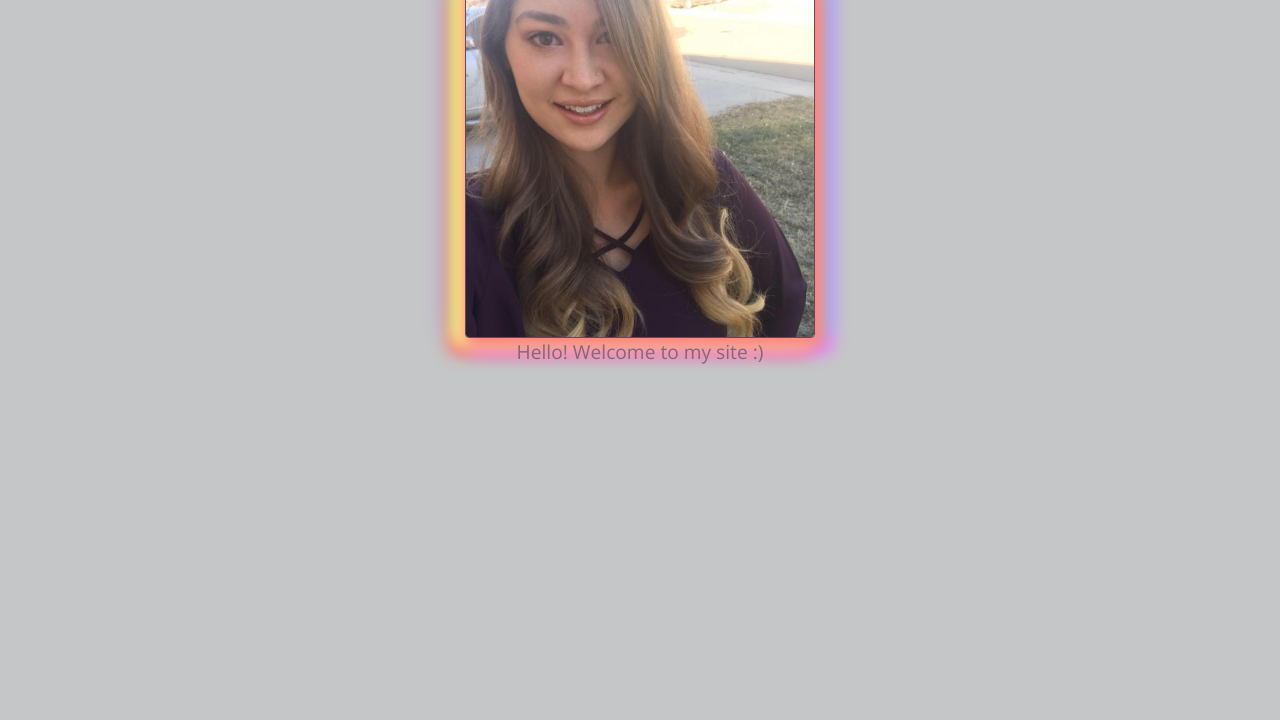
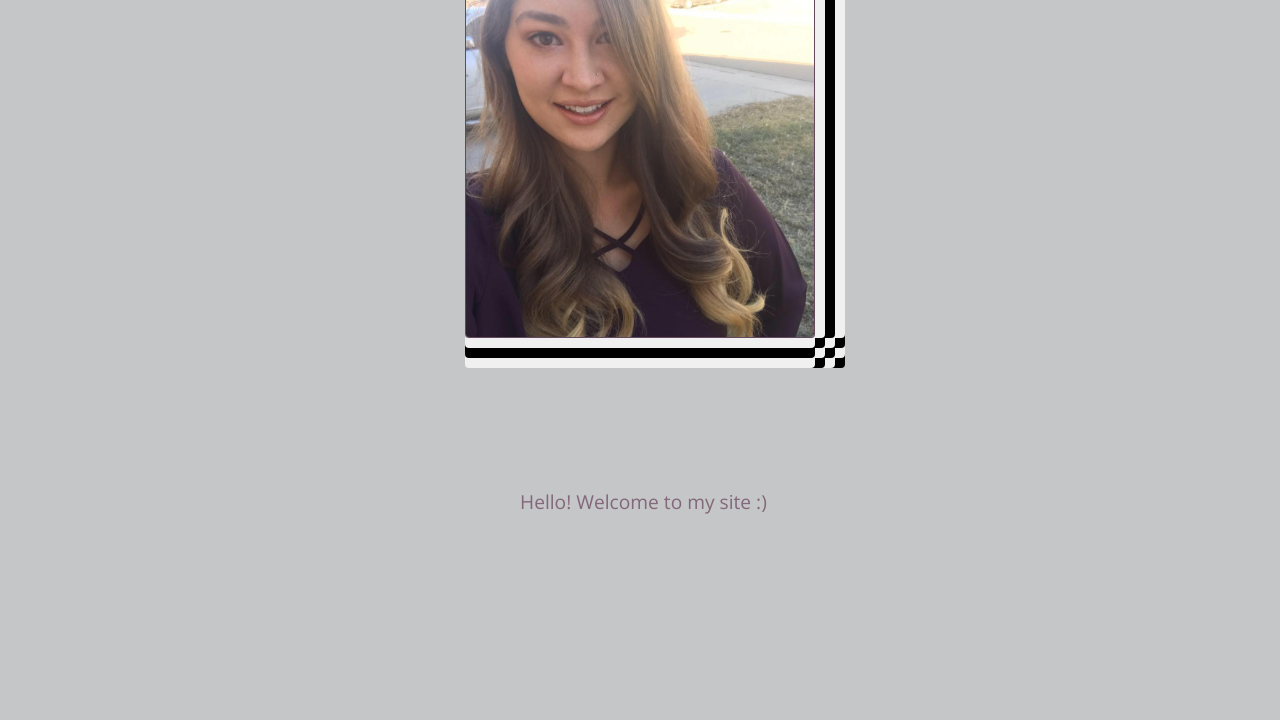
Before and after one commit to amandap333/amandap, a Gatsby site: page / in a window 1280 px wide. Shown: the part 138-858 px from the top of the page. Built offline with nearby package versions, Linux system fonts and the light colour scheme; Gatsby itself is replaced by a stand-in of ours.

```diff
--- a/src/global-scss/_images.scss
+++ b/src/global-scss/_images.scss
@@ -58,3 +58,13 @@
       -webkit-box-shadow: 0px 0px 0px 5px #A0A0A0, inset 0px 10px 27px -8px #141414, inset 0px -10px 27px -8px #A31925, 0px 0px 8px 12px rgba(239,207,255,0.84);
     box-shadow: 0px 0px 0px 5px  $primary , inset 0px 10px 27px -8px #141414, inset 0px -10px 27px -8px #A31925, 0px 0px 8px 12px $secondary;
     }
+
+    .checker {
+      -webkit-box-shadow: 10px 0 0 #F0F0F0, 20px 0 0 #000, 30px 0 0 #F0F0F0, 0 10px 0 #F0F0F0, 10px 10px 0 #000, 20px 10px 0 #F0F0F0, 30px 10px 0 #000, 0 20px 0 #000, 10px 20px 0 #F0F0F0, 20px 20px 0 #000, 30px 20px 0 #F0F0F0, 0 30px 0 #F0F0F0, 10px 30px 0 #000, 20px 30px 0 #F0F0F0, 30px 30px 0 #000, 5px 5px 15px 5px rgba(100,72,92,0);
+      box-shadow: 10px 0 0 #F0F0F0, 20px 0 0 #000, 30px 0 0 #F0F0F0, 0 10px 0 #F0F0F0, 10px 10px 0 #000, 20px 10px 0 #F0F0F0, 30px 10px 0 #000, 0 20px 0 #000, 10px 20px 0 #F0F0F0, 20px 20px 0 #000, 30px 20px 0 #F0F0F0, 0 30px 0 #F0F0F0, 10px 30px 0 #000, 20px 30px 0 #F0F0F0, 30px 30px 0 #000, 5px 5px 15px 5px rgba(100,72,92,0);
+      }
+      .bottom {
+        position: absolute;
+        left: 450px;
+        top: 150px;
+      }
--- a/src/pages/index.js
+++ b/src/pages/index.js
@@ -39,7 +39,7 @@
         <Row className="justify-content-center">
           <Col md={4}>
             <Img
-              className="border border-secondary rounded rainbow"
+              className="border border-secondary rounded checker"
               fluid={data.placeholderImage.childImageSharp.fluid}
               alt="Amanda Proffit"/>
           </Col>
@@ -47,7 +47,7 @@
         <Row>
           <Col className="text-center">
             <div>
-              <p>Hello! Welcome to my site :)</p>
+              <p className="bottom">Hello! Welcome to my site :)</p>
               <p></p>
             </div>
           </Col>
```
